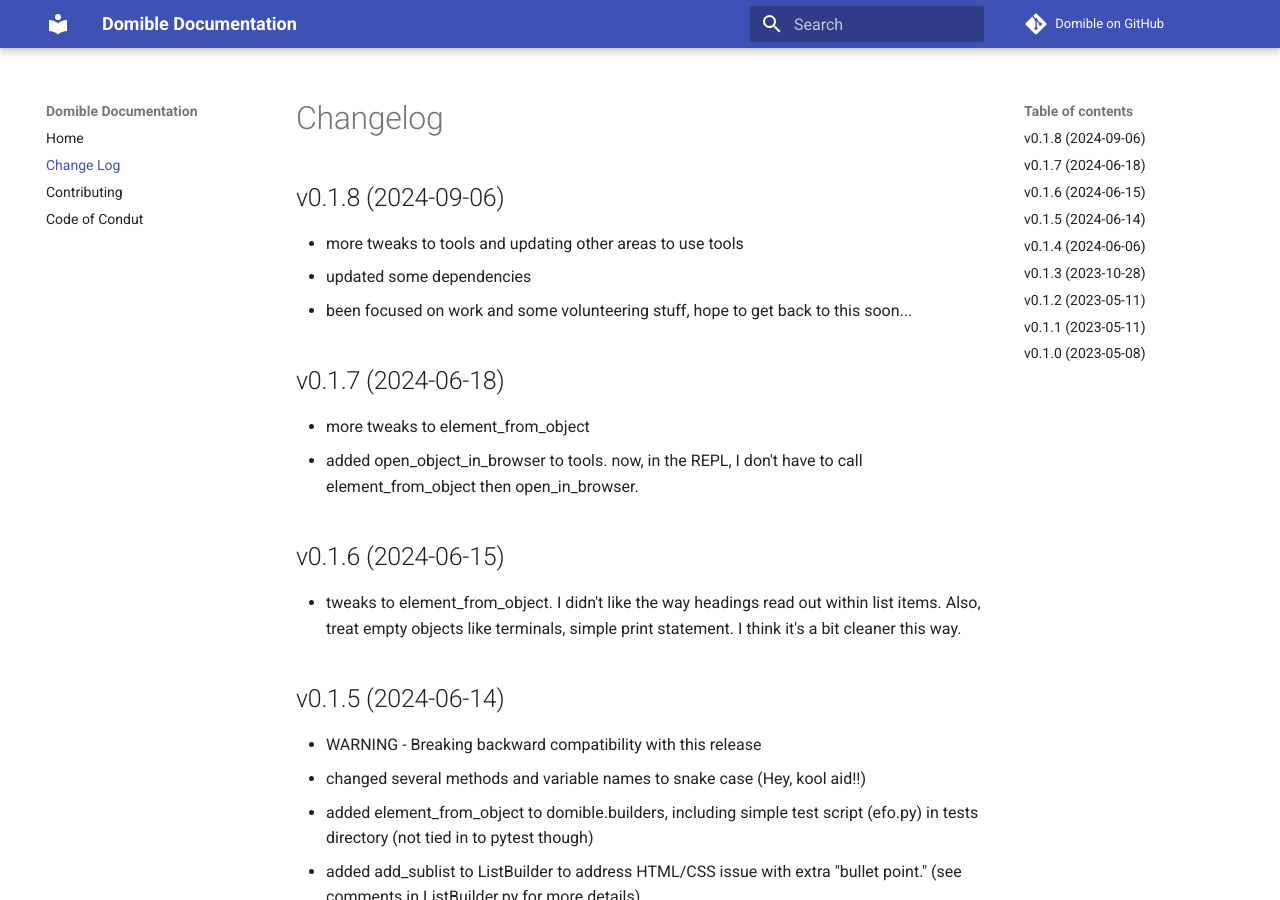
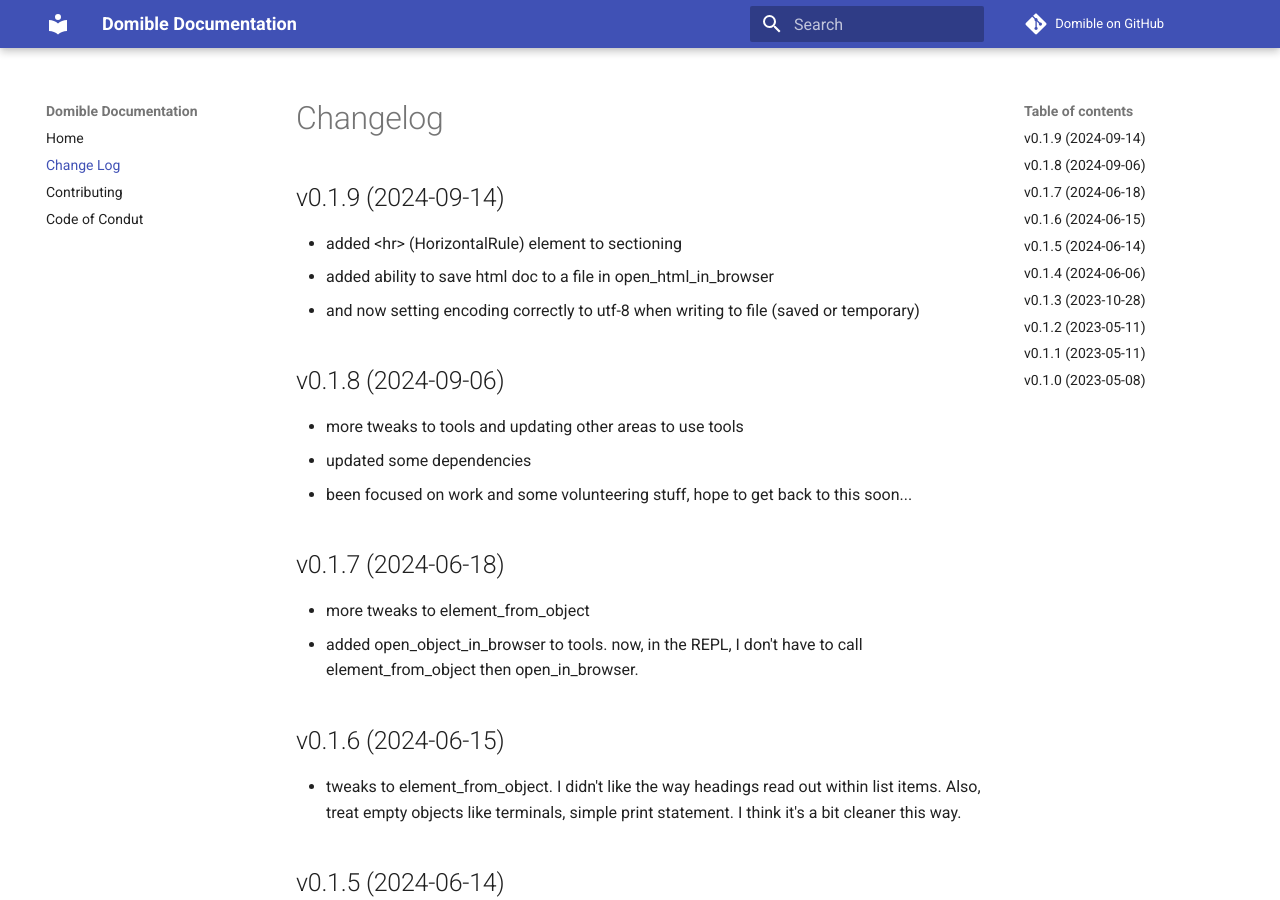
Before and after one commit to joeldodson/domible, an MkDocs documentation site: the page built from docs/CHANGELOG.md, in a window 1280 px wide and 900 px high. Built offline with MkDocs 1.6.1 and Material for MkDocs 9.7.7, drawn with Linux system fonts in a browser that asks for light colours; comment, search, counter and statistics services are not loaded.

Commit message:
update version and changelog for v0.1.9

```diff
--- a/docs/CHANGELOG.md
+++ b/docs/CHANGELOG.md
@@ -1,4 +1,10 @@
 # Changelog
+
+## v0.1.9 (2024-09-14)
+
+- added &lt;hr> (HorizontalRule) element to sectioning
+- added ability to save html doc to a file in open_html_in_browser
+- and now setting encoding correctly to utf-8 when writing to file (saved or temporary)
 
 ## v0.1.8 (2024-09-06)
 
--- a/pyproject.toml
+++ b/pyproject.toml
@@ -1,6 +1,6 @@
 [tool.poetry]
 name = "domible"
-version = "0.1.8"
+version = "0.1.9"
 description = "python classes to create accessible HTML elements and documents "
 authors = ["Joel Dodson <joeldodson@gmail.com>"]
 maintainers = ["BlindGumption <blindgumption@gmail.com>"]
```
